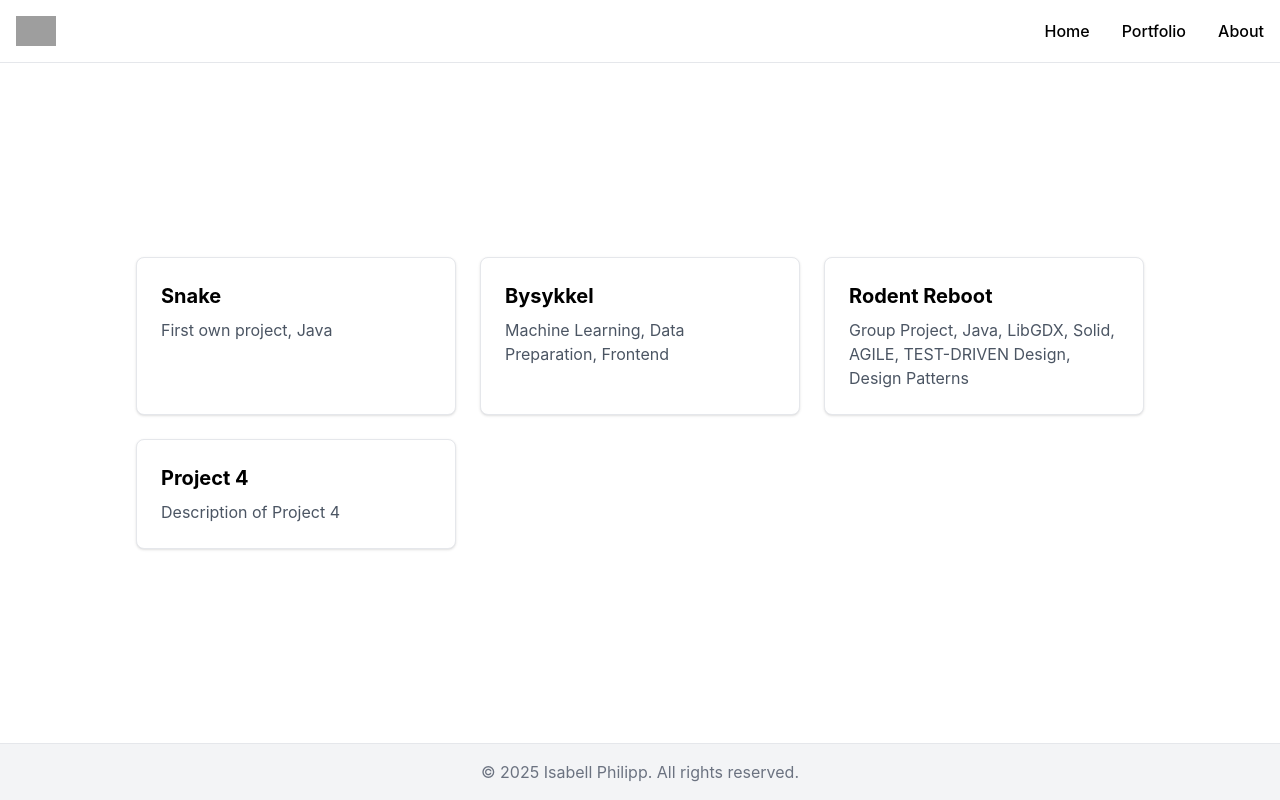
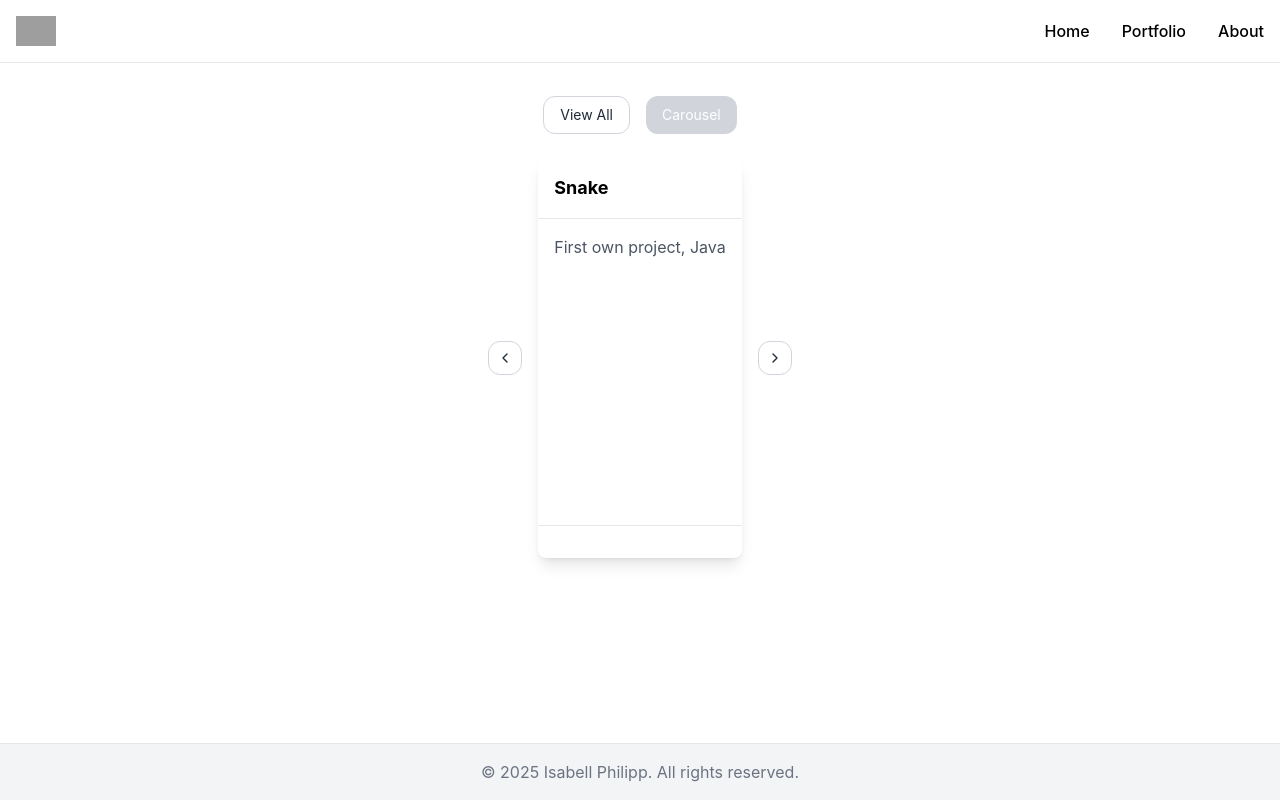
Before and after one commit to iph002/portfoliowebsite, a Next.js app: page /portfolio in a window 1280 px wide. Built offline with nearby package versions, Linux system fonts and the light colour scheme; grey boxes are pictures that could not be loaded.

Commit message:
Change Portfolio Setup

```diff
--- a/app/about/page.tsx
+++ b/app/about/page.tsx
@@ -1,3 +1,6 @@
+import '@fortawesome/fontawesome-free/css/all.min.css';
+
+
 export default function About() {
   return (
     <div className="max-w-2xl">
@@ -7,6 +10,13 @@ export default function About() {
       <p className="mb-4">
         Under construction
       </p>
+      <a
+        href="https://www.linkedin.com/in/isabell-philipp-3927862a4/"
+        target="_blank"
+        rel="noopener noreferrer"
+      >
+        <i className="fa-brands fa-linkedin" style={{ fontSize: '40px', color: '#0A66C2' }}></i>
+      </a>
     </div>
   )
 }
--- a/app/components/project-card.tsx
+++ b/app/components/project-card.tsx
@@ -1,16 +1,43 @@
-import Link from 'next/link'
+import Link from "next/link"
+import Image from "next/image"
+import { Card, CardContent, CardDescription, CardFooter, CardHeader, CardTitle } from "./ui/card"
+import { Button } from "./ui/button"
 
 interface ProjectCardProps {
   title: string
   description: string
   link: string
+  image?: string
 }
 
-export default function ProjectCard({ title, description, link }: ProjectCardProps) {
+export default function ProjectCard({ title, description, link, image }: ProjectCardProps) {
   return (
-    <Link href={link} target="_blank" rel="noopener noreferrer" className="block w-80 p-6 bg-white border border-gray-200 rounded-lg shadow hover:bg-gray-50 transition-colors">
-      <h3 className="text-xl font-bold mb-2">{title}</h3>
-      <p className="text-gray-600">{description}</p>
-    </Link>
+    <Card className="w-[300] h-[400px] max-w-md flex flex-col"> {/* Fixed height and witdh*/}
+      <CardHeader>
+        <CardTitle className="truncate">{title}</CardTitle> {/* Truncate long titles */}
+      </CardHeader>
+      {image && (
+        <div className="relative w-full h-40"> {/* Fixed image height */}
+          <Image
+            src={image}
+            alt={title}
+            fill
+            style={{ objectFit: "cover" }}
+          />
+        </div>
+      )}
+      <CardContent className="flex-1 overflow-hidden">
+        <CardDescription className="line-clamp-3">{description}</CardDescription> {/* Limit description */}
+      </CardContent>
+      <CardFooter>
+        {link && (
+          <Button asChild>
+            <Link href={link} target="_blank" rel="noopener noreferrer">
+              View Project
+            </Link>
+          </Button>
+        )}
+      </CardFooter>
+    </Card>
   )
 }
--- /dev/null
+++ b/app/components/ui/button.tsx
@@ -0,0 +1,41 @@
+export function Button({
+  children,
+  variant = "solid",
+  size = "sm",
+  className,
+  asChild = false,
+  ...props
+}: {
+  children: React.ReactNode
+  variant?: "solid" | "outline" | "ghost"
+  size?: "sm" | "md" | "lg" | "icon"
+  className?: string
+  asChild?: boolean
+} & React.ButtonHTMLAttributes<HTMLButtonElement>) {
+  const baseClasses =
+    "rounded-xl transition-all duration-300 ease-in-out focus:outline-none focus:ring-2 focus:ring-offset-2 disabled:opacity-50 disabled:cursor-not-allowed"
+
+  const variants = {
+    solid: "bg-gray-300 text-white hover:bg-gray-400 active:scale-95 focus:ring-gray-300 border-gray-400",
+    outline: "border border-gray-300 text-gray-800 hover:bg-gray-50 active:scale-95 focus:ring-gray-300",
+    ghost: "text-gray-800 hover:bg-gray-50 active:scale-95 focus:ring-gray-300",
+  }
+
+  const sizes = {
+    sm: "text-sm px-4 py-2",
+    md: "text-base px-6 py-3",
+    lg: "text-lg px-8 py-4",
+    icon: "p-2",
+  }
+
+  const Component = asChild ? "span" : "button"
+
+  return (
+    <Component
+      className={`${baseClasses} ${variants[variant]} ${sizes[size]} ${className}`}
+      {...props}
+    >
+      {children}
+    </Component>
+  )
+}
--- /dev/null
+++ b/app/components/ui/card.tsx
@@ -0,0 +1,31 @@
+export function Card({ children, className }: { children: React.ReactNode; className?: string }) {
+  return <div className={`rounded-lg shadow-lg bg-white ${className}`}>{children}</div>
+}
+
+export function CardHeader({ children, className }: { children: React.ReactNode; className?: string }) {
+  return (
+    <div className={`p-4 border-b rounded-t-lg ${className}`}>
+      {children}
+    </div>
+  )
+}
+
+export function CardTitle({ children, className }: { children: React.ReactNode; className?: string }) {
+  return <h3 className={`text-lg font-bold ${className}`}>{children}</h3>
+}
+
+export function CardContent({ children, className }: { children: React.ReactNode; className?: string }) {
+  return <div className={`p-4 ${className}`}>{children}</div>
+}
+
+export function CardFooter({ children, className }: { children: React.ReactNode; className?: string }) {
+  return (
+    <div className={`p-4 border-t rounded-b-lg ${className}`}>
+      {children}
+    </div>
+  )
+}
+
+export function CardDescription({ children, className }: { children: React.ReactNode; className?: string }) {
+  return <p className={`text-gray-600 ${className}`}>{children}</p>
+}
--- a/app/layout.tsx
+++ b/app/layout.tsx
@@ -7,8 +7,8 @@ export default function RootLayout({ children }: { children: React.ReactNode })
     <html lang="en">
       <body className="min-h-screen flex flex-col">
         {/* Header */}
-        <header className="p-4 bg-white border-b border-gray-200">
-          <nav className="container mx-auto flex justify-between items-center">
+        <header className="fixed top-0 left-0 w-full bg-white border-b border-gray-200 z-50">
+          <nav className="container mx-auto flex justify-between items-center p-4">
           <Link href="/" className="text-2xl font-bold">
               <Image src="/icon.png" alt="Logo" width={40} height={40} />
             </Link>
@@ -21,13 +21,13 @@ export default function RootLayout({ children }: { children: React.ReactNode })
         </header>
 
         {/* Main content grows to push footer down */}
-        <main className="flex-grow flex items-center justify-center">
+        <main className="flex-grow flex justify-center m-20">
           {children}
         </main>
 
-        {/* Footer at bottom if content is short; otherwise scrolls into view */}
-        <footer className="p-4 bg-gray-100 border-t border-gray-200 text-center">
-          <div className="text-gray-500">
+        {/* Fixed Footer */}
+        <footer className="fixed bottom-0 left-0 w-full bg-gray-100 border-t border-gray-200 z-50">
+          <div className="container mx-auto text-center p-4 text-gray-500">
             © 2025 Isabell Philipp. All rights reserved.
           </div>
         </footer>
--- /dev/null
+++ b/app/lib/utils.ts
@@ -0,0 +1,6 @@
+import { type ClassValue, clsx } from "clsx"
+import { twMerge } from "tailwind-merge"
+
+export function cn(...inputs: ClassValue[]) {
+  return twMerge(clsx(inputs))
+}
--- a/app/page.tsx
+++ b/app/page.tsx
@@ -1,6 +1,8 @@
 "use client";
 
 import React, { useState, useEffect } from 'react';
+import '@fortawesome/fontawesome-free/css/all.min.css';
+
 
 export default function Home() {
   const [pulsating, setPulsating] = useState(true);
@@ -115,8 +117,6 @@ export default function Home() {
       </div>
 
       {/* Text below name */}
-
-
       <div className={`absolute inset-0 flex items-center justify-center mt-10 top-20 right-40 ${showCompletedText ? 'animate-fadeIN' : 'opacity-0'}`}>
         <div className="text-2xl">
           Portfolio Website
--- a/app/portfolio/page.tsx
+++ b/app/portfolio/page.tsx
@@ -1,18 +1,61 @@
-import ProjectCard from '../components/project-card'
+"use client"
+
+import { useState } from "react"
+import ProjectCard from "../components/project-card"
+import { Button } from "../components/ui/button"
+import { ChevronLeft, ChevronRight } from "lucide-react"
 
 const projects = [
-  { title: 'Snake', description: 'First own project, Java', link: '' },
-  { title: 'Bysykkel', description: 'Machine Learning, Data Preparation, Frontend', link: '' },
-  { title: 'Rodent Reboot', description: 'Group Project, Java,  LibGDX, Solid, AGILE, TEST-DRIVEN Design, Design Patterns', link: 'https://github.com/iph002/Rodent-Reboot' },
-  { title: 'Project 4', description: 'Description of Project 4', link: '' },
+  { title: "Snake", description: "First own project, Java", link: "" },
+  {
+    title: "Cyclist traffic forecasting",
+    description: "Model to forecast cyclist traffic, used FLask App.",
+    link: "https://github.com/iph002/Cyclist-Traffic-Forecast",
+    image: "/images/sykkel.png",
+  },
+  {
+    title: "Rodent Reboot",
+    description: "Group Project in Java using Agile and TDD.",
+    link: "https://github.com/iph002/Rodent-Reboot",
+  },
+  { title: "Project 4", description: "Description of Project 4", link: "" },
 ]
 
 export default function Portfolio() {
+  const [currentIndex, setCurrentIndex] = useState(0)
+  const [viewMode, setViewMode] = useState<"carousel" | "grid">("carousel")
+
+  const nextProject = () => setCurrentIndex((prevIndex) => (prevIndex + 1) % projects.length)
+  const prevProject = () => setCurrentIndex((prevIndex) => (prevIndex - 1 + projects.length) % projects.length)
+
   return (
-      <div className="grid grid-cols-1 md:grid-cols-2 lg:grid-cols-3 gap-6">
-        {projects.map((project, index) => (
-          <ProjectCard key={index} {...project} />
-        ))}
+      <div className="max-w-7xl mx-auto p-4">
+        <div className="mb-6 flex justify-center">
+        <Button variant={viewMode === "grid" ? "solid" : "outline"} onClick={() => setViewMode("grid")}>
+          View All
+        </Button>
+        <Button variant={viewMode === "carousel" ? "solid" : "outline"} onClick={() => setViewMode("carousel")} className="ml-4">
+          Carousel
+        </Button>
       </div>
+
+      {viewMode === "carousel" ? (
+        <div className="flex items-center space-x-4">
+          <Button onClick={prevProject} variant="outline" size="icon">
+            <ChevronLeft className="h-4 w-4" />
+          </Button>
+          <ProjectCard {...projects[currentIndex]} />
+          <Button onClick={nextProject} variant="outline" size="icon">
+            <ChevronRight className="h-4 w-4" />
+          </Button>
+        </div>
+      ) : (
+        <div className="grid grid-cols-1 md:grid-cols-2 lg:grid-cols-3 gap-6">
+          {projects.map((project, index) => (
+            <ProjectCard key={index} {...project} />
+          ))}
+        </div>
+      )}
+    </div>
   )
 }
--- a/tailwind.config.js
+++ b/tailwind.config.js
@@ -13,7 +13,6 @@ module.exports = {
           '0%, 100%': { transform: 'scale(1)' },
           '50%': { transform: 'scale(3)' },
         },
-
         // The animations you already have
         moveIAndSabell: {
           '0%': { transform: 'translateX(0)' },
@@ -35,15 +34,16 @@ module.exports = {
         },
       },
       animation: {
-        // Use the same name ("pulsateIP") for the animation
+        // Pulsate animation
         pulsateIP: 'pulsateIP 1.8s ease-in-out 1 forwards',
-
-        // The animations you already have
+        // Other animations
         moveIAndSabell: 'moveIAndSabell 1s ease-out forwards',
         fadeIn: 'fadeIn 0.5s ease-in forwards',
         fadeInFromBehindP: 'fadeInFromBehindP 0.5s ease-in forwards',
       },
     },
   },
-  plugins: [],
+  plugins: [
+    require('@tailwindcss/line-clamp'), // Add the line-clamp plugin
+  ],
 };
```
Also changed, not shown: package.json (+6 -1 lines), public/images/sykkel.png (added), 1 other file (tests, documents, lock files or other folders). Lines whose indentation alone changed are shown as unchanged.
